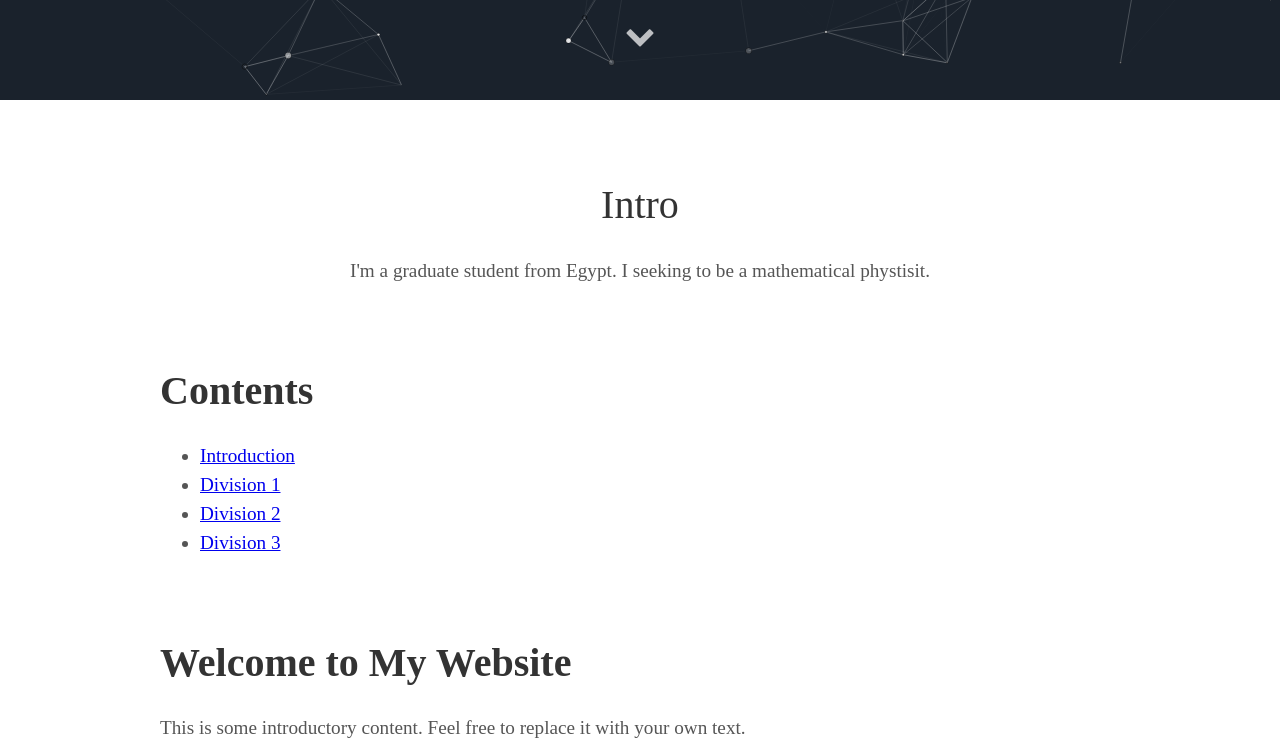
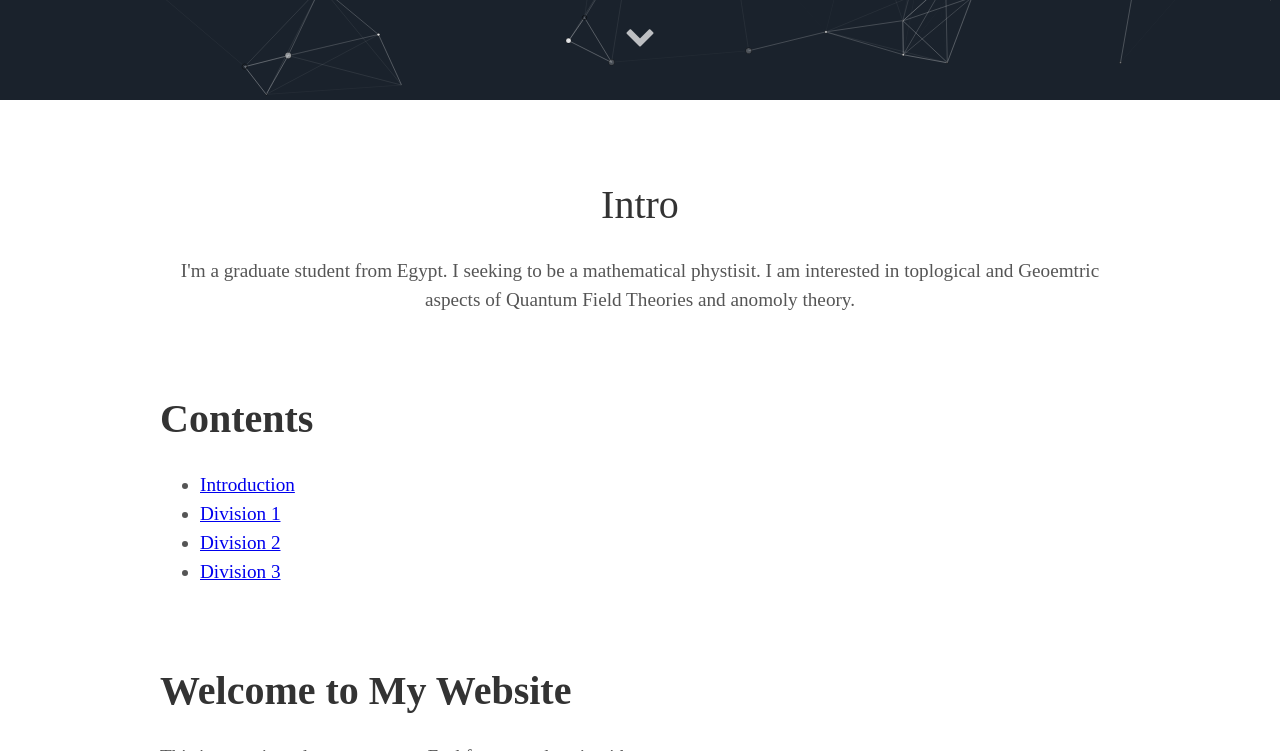
Before and after one commit to msalahelden/msalahelden.github.io, a Jekyll site: the page built from index.html, in a window 1280 px wide and 900 px high, scrolled down 800 px, cut to the strip 0-751 px from the top of the window. Built offline with Jekyll 4.4.1, drawn with Linux system fonts in a browser that asks for light colours; some web fonts are replaced.

Commit message:
Update _config.yml

```diff
--- a/_config.yml
+++ b/_config.yml
@@ -6,7 +6,7 @@
 
 # User settings
 username: Mohamed Salaheldeen
-user_description: I'm a graduate student from Egypt. I seeking to be a mathematical phystisit.
+user_description: I'm a graduate student from Egypt. I seeking to be a mathematical phystisit. I am interested in toplogical and Geoemtric aspects of Quantum Field Theories and anomoly theory.
 user_title: Graduate Student
 email: m_salaheldeen@outlook.com
 # twitter_username: lorem_ipsum
```
